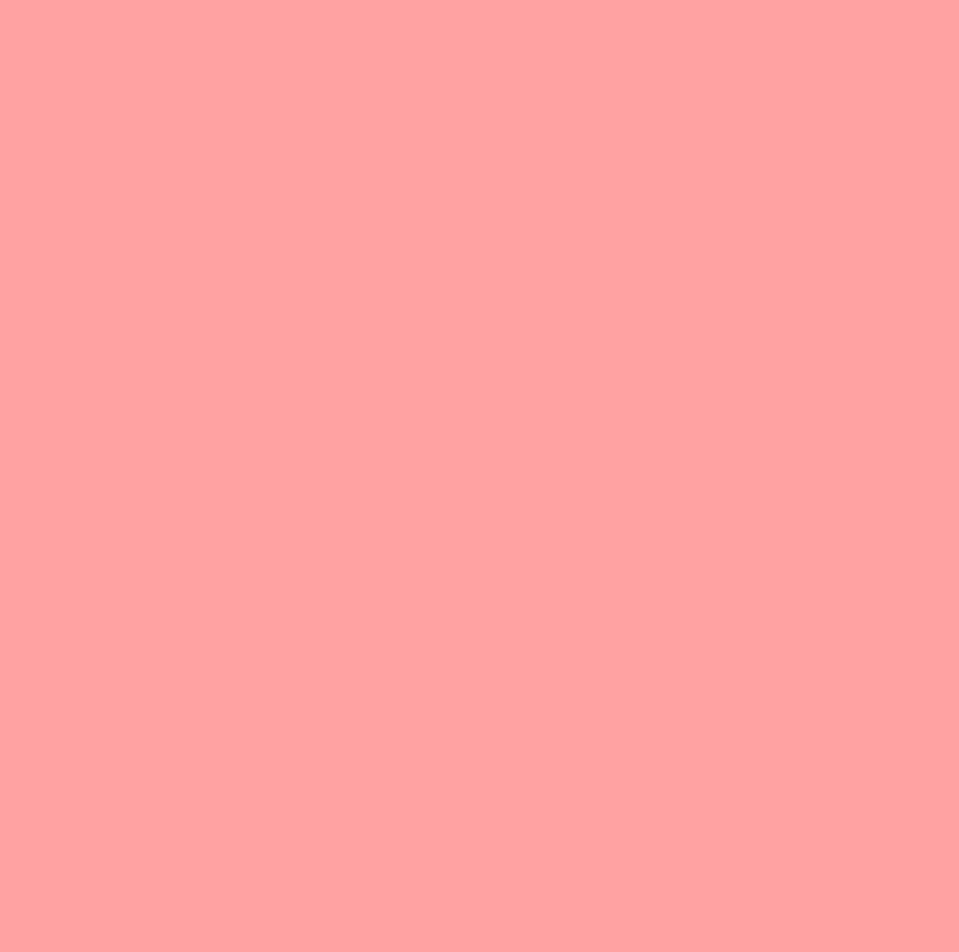
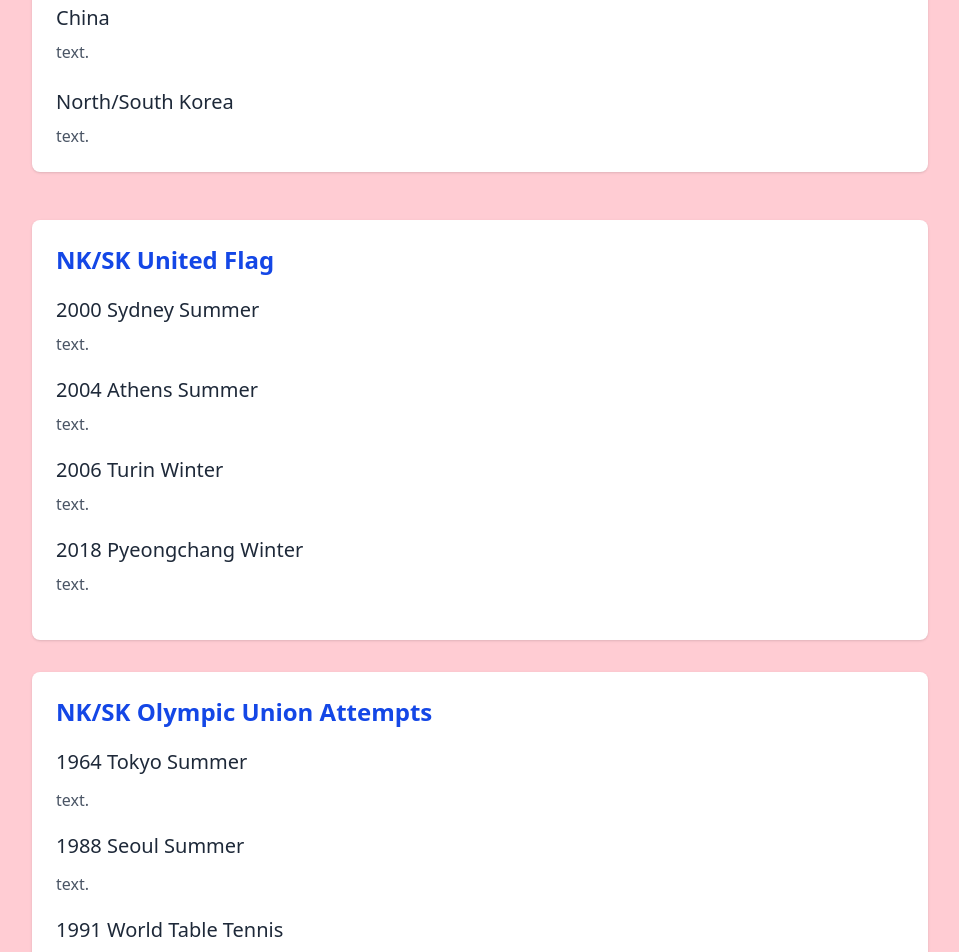
Before and after one commit to twelvenz/sports-diplomacy-proj, a Next.js app: page /olympics in a window 1280 px wide. Shown: the part 280-1232 px from the top of the page, without its empty margins (160-1119 px from the left). Before the commit the page ends 800 px from the top, so only its background shows below. Built offline with nearby package versions, Linux system fonts and the light colour scheme.

Commit message:
Added content and styling for Olympics page

```diff
--- a/app/bib/page.tsx
+++ b/app/bib/page.tsx
@@ -1,7 +1,7 @@
 export default function BibPage(){
     return (
         <>
-            <h2>Bibliography:</h2>
+            <h1>Bibliography:</h1>
             <ul>
                 <li></li>
             </ul>
--- a/app/components/homepage.tsx
+++ b/app/components/homepage.tsx
@@ -1,6 +1,18 @@
 export default function Homepage() {
     return (
         <>
+            <div>
+                <h1>Homepage</h1>
+                <p>We will explore the role sports play in international diplomacy.</p>
+            </div>
+
+            <div>
+                <h2>Introduction</h2>
+                <p>
+                    Sports have always been .
+                    Sportsmanship,
+                </p>
+            </div>
         </>
     );
 }
--- a/app/components/nav.tsx
+++ b/app/components/nav.tsx
@@ -1,7 +1,7 @@
 import Link from "next/link";
 
 export default function Nav() {
-    const linkStyle = "p-1 m-2 text-xl hover:underline"
+    const linkStyle = "p-1 m-2 text-xl hover:underline hover:bg-rose-300"
     return (
         <nav className="p-2 m-4">
             <Link href={`/`} className={linkStyle}>Home</Link>
--- a/app/layout.tsx
+++ b/app/layout.tsx
@@ -14,13 +14,9 @@
 });
 
 export const metadata: Metadata = {
-  title: "Create Next App",
-  description: "Generated by create next app",
+  title: "Sports Diplomacy",
+  description: "Showcasing diplomacy through sports",
 };
-
-function Nav() {
-    return null;
-}
 
 export default function RootLayout({
   children,
@@ -30,7 +26,7 @@
   return (
     <html lang="en">
       <body
-        className={`${geistSans.variable} ${geistMono.variable} antialiased bg-red-300`}
+        className={`${geistSans.variable} ${geistMono.variable} antialiased bg-rose-200`}
       >
         <Header/>
         {children}
--- a/app/olympics/page.tsx
+++ b/app/olympics/page.tsx
@@ -1,6 +1,84 @@
-export default function Olympics(){
+export default function Olympics() {
     return (
-        <>
-        </>
-    )
+        <div className="w-full py-8 px-4">
+            <div className="max-w-4xl mx-auto">
+                {/* Main Title */}
+                <h1 className="text-3xl font-bold text-center text-blue-800 mb-8">
+                    Olympics
+                </h1>
+
+                <div className="mb-12 bg-white p-6 rounded-lg shadow-sm">
+                    <h2 className="text-2xl font-semibold text-blue-700 mb-4">2008 Beijing Summer</h2>
+                    <div className="space-y-6">
+                        <div>
+                            <h3 className="text-xl font-medium text-gray-800 mb-2">China</h3>
+                            <p className="text-gray-600">
+                                text.
+                            </p>
+                        </div>
+                        <div>
+                            <h3 className="text-xl font-medium text-gray-800 mb-2">North/South Korea</h3>
+                            <p className="text-gray-600">
+                                text.
+                            </p>
+                        </div>
+                    </div>
+                </div>
+
+                <div className="mb-8 bg-white p-6 rounded-lg shadow-sm">
+                    <h2 className="text-2xl font-semibold text-blue-700 mb-4">NK/SK United Flag</h2>
+                    <div className="block">
+                        <div className="my-5">
+                            <h3 className="text-xl font-medium text-gray-800 mb-2">2000 Sydney Summer</h3>
+                            <p className="text-gray-600">
+                                text.
+                            </p>
+                        </div>
+                        <div className="my-5">
+                            <h3 className="text-xl font-medium text-gray-800 mb-2">2004 Athens Summer</h3>
+                            <p className="text-gray-600">
+                                text.
+                            </p>
+                        </div>
+                        <div className="my-5">
+                            <h3 className="text-xl font-medium text-gray-800 mb-2">2006 Turin Winter</h3>
+                            <p className="text-gray-600">
+                                text.
+                            </p>
+                        </div>
+                        <div className="my-5">
+                            <h3 className="text-xl font-medium text-gray-800 mb-2">2018 Pyeongchang Winter</h3>
+                            <p className="text-gray-600">
+                                text.
+                            </p>
+                        </div>
+                    </div>
+                </div>
+
+                <div className="bg-white p-6 rounded-lg shadow-sm">
+                    <h2 className="text-2xl font-semibold text-blue-700 mb-4">NK/SK Olympic Union Attempts</h2>
+                    <div className="block my-5">
+                        <div className="my-5">
+                            <h3 className="text-xl font-medium text-gray-800 mb-3">1964 Tokyo Summer</h3>
+                            <p className="text-gray-600">
+                                text.
+                            </p>
+                        </div>
+                        <div className="my-5">
+                            <h3 className="text-xl font-medium text-gray-800 mb-3">1988 Seoul Summer</h3>
+                            <p className="text-gray-600">
+                                text.
+                            </p>
+                        </div>
+                        <div className="my-5">
+                            <h3 className="text-xl font-medium text-gray-800 mb-3">1991 World Table Tennis</h3>
+                            <p className="text-gray-600">
+                                text.
+                            </p>
+                        </div>
+                    </div>
+                </div>
+            </div>
+        </div>
+    );
 }
```
